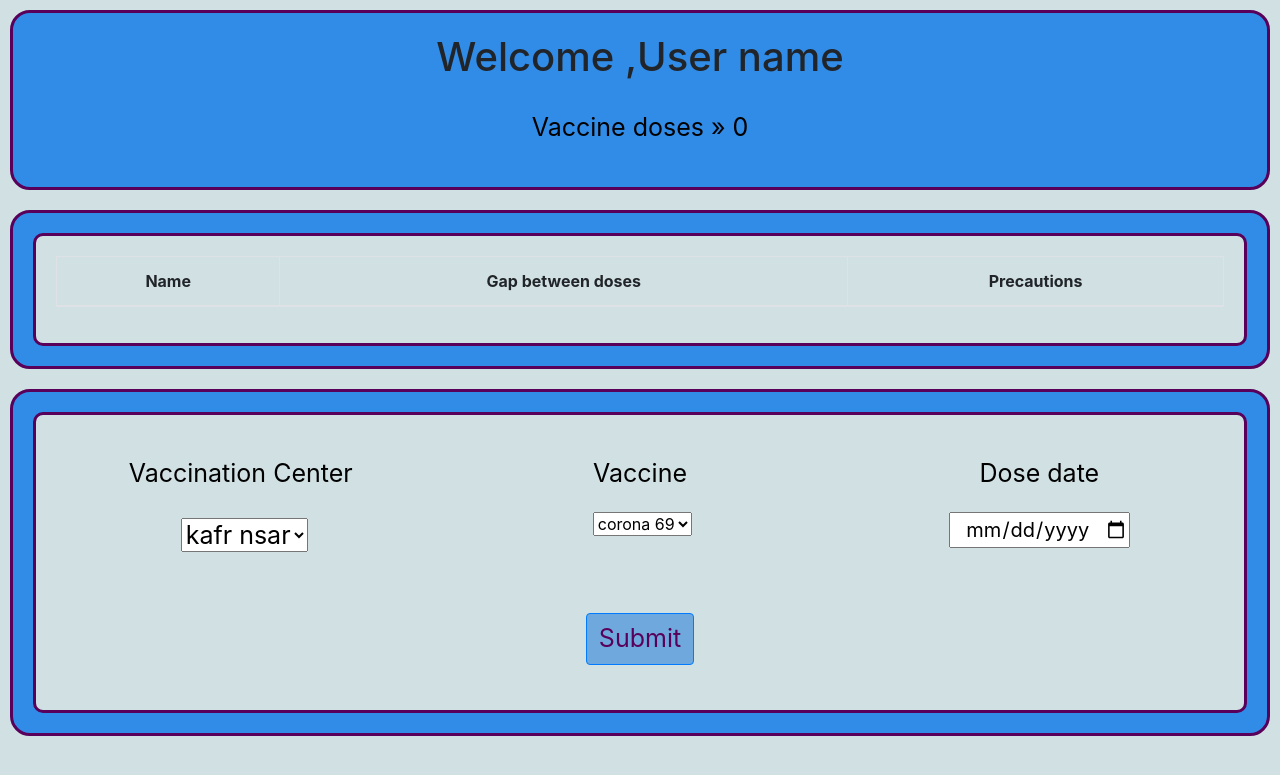
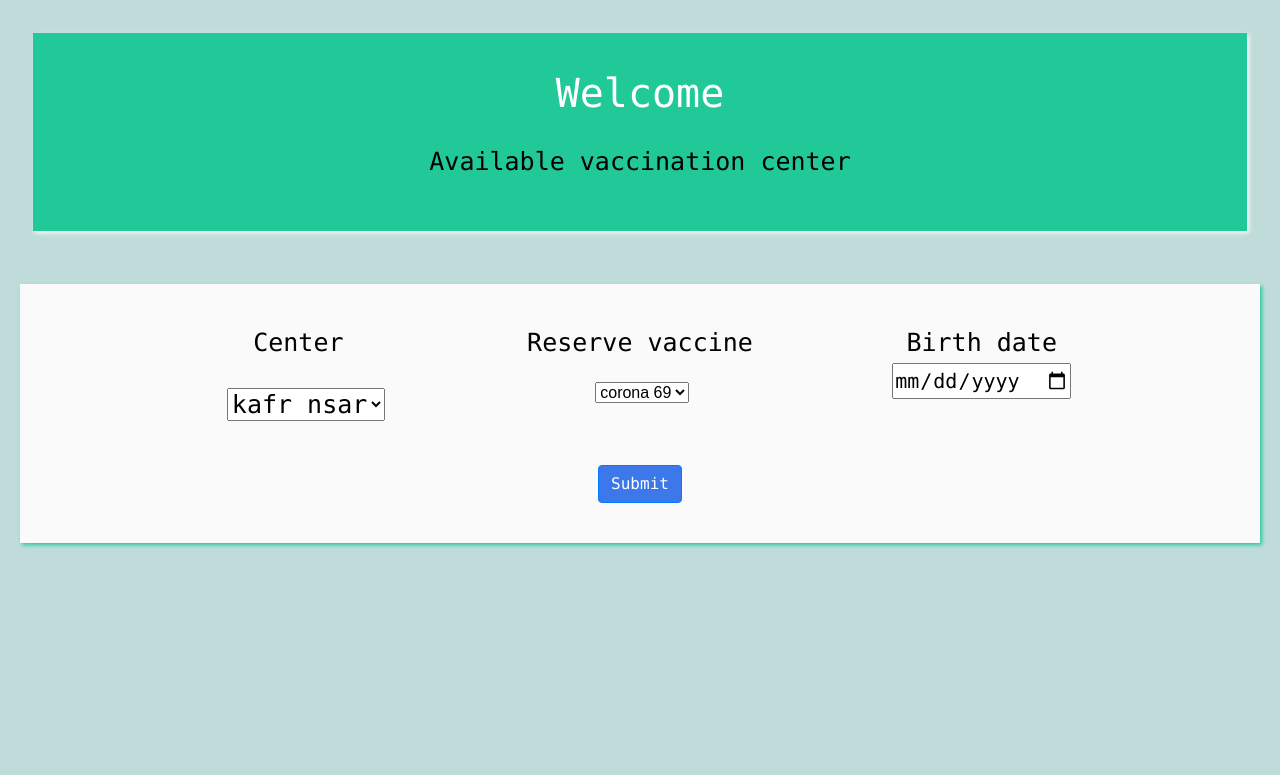
Before and after one commit to SIGMazer/Vaccination-Center, a PHP site: page /View/user_panel.php in a window 1280 px wide. Shown: the top 775 px of the page. Run offline with PHP 8.4, Linux system fonts and the light colour scheme; lists and menus that the app fills with data are empty.

Commit message:
update 4 pages (admin_panel&find_vaccination_center&user_panel&vaccination_center_panel) + update css completely

```diff
--- a/View/Css/Style_sheet.css
+++ b/View/Css/Style_sheet.css
@@ -1,83 +1,95 @@
-input::placeholder{
-    text-align: center;
-    color: #58005A;
+* {
+    list-style-type: none;
+    text-decoration: none;
+    font-family: Arial, Arial, Helvetica, sans-serif ;
+    margin: 0;
+    padding: 0;
+    box-sizing: border-box;
+}
+body{
+    background-color: #c0dcda;
+    display: grid;
 }
 
-input{
+.backcard{
+    margin: 20px;
+    background-color: #fafafa;
+}
+.cardbody {
+    background-color: #fafafa;
+    margin: 10px;
     text-align: center;
-    font-size: 20px;
+    margin: 20px;
+    text-align: center;
+    padding:20px;
+    display: grid;
+    box-shadow: 2px 2px 4px #20c997;
+
 }
 
-body{
-    background-color: #d0e0e3;
-    display: grid;
+.cardhead{
+    background-color: #20c997;
+    text-align: center;
+    margin: 33px;
+    text-align: center;
+    padding:30px;
+    box-shadow: 2px 2px 4px #fafafa;
 }
-.card_header{
-    border: solid #58005A;
-    background-color: #318ce7;
-    margin: 10px;
-    text-align: center;
-    padding:20px;
-    border-radius: 20px;
-    display: grid;
-}
-.card{
-    border: solid #58005A;
-    background-color: #318ce7;
-    margin: 10px;
-    text-align: center;
-    padding:20px;
-    border-radius: 20px;
-    display: grid;
-    box-shadow: #58005A;
-}
-.card-body{
-    border: solid #58005A;
-    border-radius: 10px;
-    background-color: #d0e0e3;
+h{
+    font-size: 40px;
+    color: #ffffff;
+    font-family: SFMono-Regular, Menlo, Monaco, Consolas, "Liberation Mono", "Courier New", monospace;
 }
 
-
 p{
+    font-size: 25px;
+    font-family: SFMono-Regular, Menlo, Monaco, Consolas, "Liberation Mono", "Courier New", monospace;
     color: #000000;
     padding: 5px;
     margin: 15px;
     font-size: 25px;
 
 }
-.btn-primary{
-    background-color: #6fa8dc;
-}
-
-.btn{
-    text-align: right;
-    margin: 5px;
-    font-size: 25px;
-    color: #58005A;
-}
-.btn:hover{
-    border: solid #58005A;
-}
-.card-head{
-    border: solid #58005A;
+table{
     text-align: center;
-    background-color: #d0e0e3;
-    border-radius: 10px;
-}
-.card-head::marker{
-    background-color: #638d8e;
-}
-.centralize-button{
-    text-align: center;
-}
-p-head{
-    font-size: 40px;
-    color: #000000;
-    padding: 5px;
-    margin: 15px;
-
 }
 
 table:hover{
-    border: solid #58005A;
+    border: solid #20c997;
 }
+
+td , th{
+    padding: 15px 20px;
+    text-align: center;
+
+
+}
+th{
+    width: 30%;
+    background-color: #20c997;
+    color: #fafafa;
+    font-family: SFMono-Regular, Menlo, Monaco, Consolas, "Liberation Mono", "Courier New", monospace;
+    font-weight: 200;
+}
+tr{
+    border: #0b2e13;
+    width: 100%;
+    background-color: #fafafa;
+    font-family: SFMono-Regular, Menlo, Monaco, Consolas, "Liberation Mono", "Courier New", monospace;
+}
+tr:nth-child(even){
+    background-color: #eeeeee;
+}
+input::placeholder{
+    text-align: center;
+    font-size: 20px;
+    font-family: SFMono-Regular, Menlo, Monaco, Consolas, "Liberation Mono", "Courier New", monospace;
+    color: #58005A;
+}
+
+input{
+    font-size: 20px;
+}
+.btn-primary{
+    background-color: rgb(60, 120, 233);
+}
--- a/View/user_panel.php
+++ b/View/user_panel.php
@@ -2,49 +2,29 @@
 <html lang="en">
 <head>
     <meta charset="UTF-8">
-    <title>Sign-Up</title>
+    <title>user_panel</title>
     <link href="Css/bootstrap.min.css" rel="stylesheet">
     <link href="Css/Style_sheet.css" rel="stylesheet">
 </head>
 <body>
     <div class="row">
-    <div class="col-md-12">
-        <div class="card_header">
-            <h1>Welcome ,User name</h1>
-            <p>Vaccine doses » 0</p>
+        <div class="col-12">
+            <div class="cardhead">
+                <h>Welcome</h>
+                <p>Available vaccination center</p>
             </div>
         </div>
     </div>
 
-<div class="row">
-    <div class="col">
-        <div class="card">
-            <div class="card-body">
-                <table class="table table-bordered">
-                    <thead>
-                        <tr>
-                            <th scope="col">Name</th>
-                            <th scope="col">Gap between doses</th>
-                            <th scope="col">Precautions</th>
-                        </tr>
-                    </thead>
-                    <tbody>
-
-                    </tbody>
-                </table>
-            </div>
-        </div>
-    </div>
-</div>
 
     <div class="row">
         <div class="col">
-        <div class="card">
-            <div class="card-body">
+            <div class="cardbody">
                 <form action="" method="post">
                     <div class="row">
+                        <div class="col-1"></div>
                         <div class="col">
-                            <p>Vaccination Center</p>
+                            <p>Center</p>
                             <p><label for="res_center"></label>
                                 <select name="reserve_center" id="res_center">
                                     <option>kafr nsar</option>
@@ -52,23 +32,25 @@
                             </p>
                         </div>
                         <div class="col">
-                            <p>Vaccine</p>
+                            <p>Reserve vaccine </p>
                             <label for="res_vaccine"></label>
                             <select name="reserve_vaccine" id="res_vaccine">
                                 <option>corona 69</option>
                             </select>
+
+
                         </div>
                         <div class="col">
-                            <p>Dose date</p>
+                            <p>Birth date
                                 <input type="date" name="reserve_date" id="birthday"></p>
                         </div>
+                        <div class="col-1"></div>
                     </div>
                     <p><input type="submit" name="reserve_submit" class="btn btn-primary"></p>
                 </form>
             </div>
         </div>
     </div>
-</div>
 
 </body>
 </html>
```
Also changed, not shown: View/admin_panel.php (+13 -20 lines), View/find_vaccination_center.php (+11 -20 lines), View/vaccination_center_panel.php (+60 -30 lines). Lines whose indentation alone changed are shown as unchanged.
